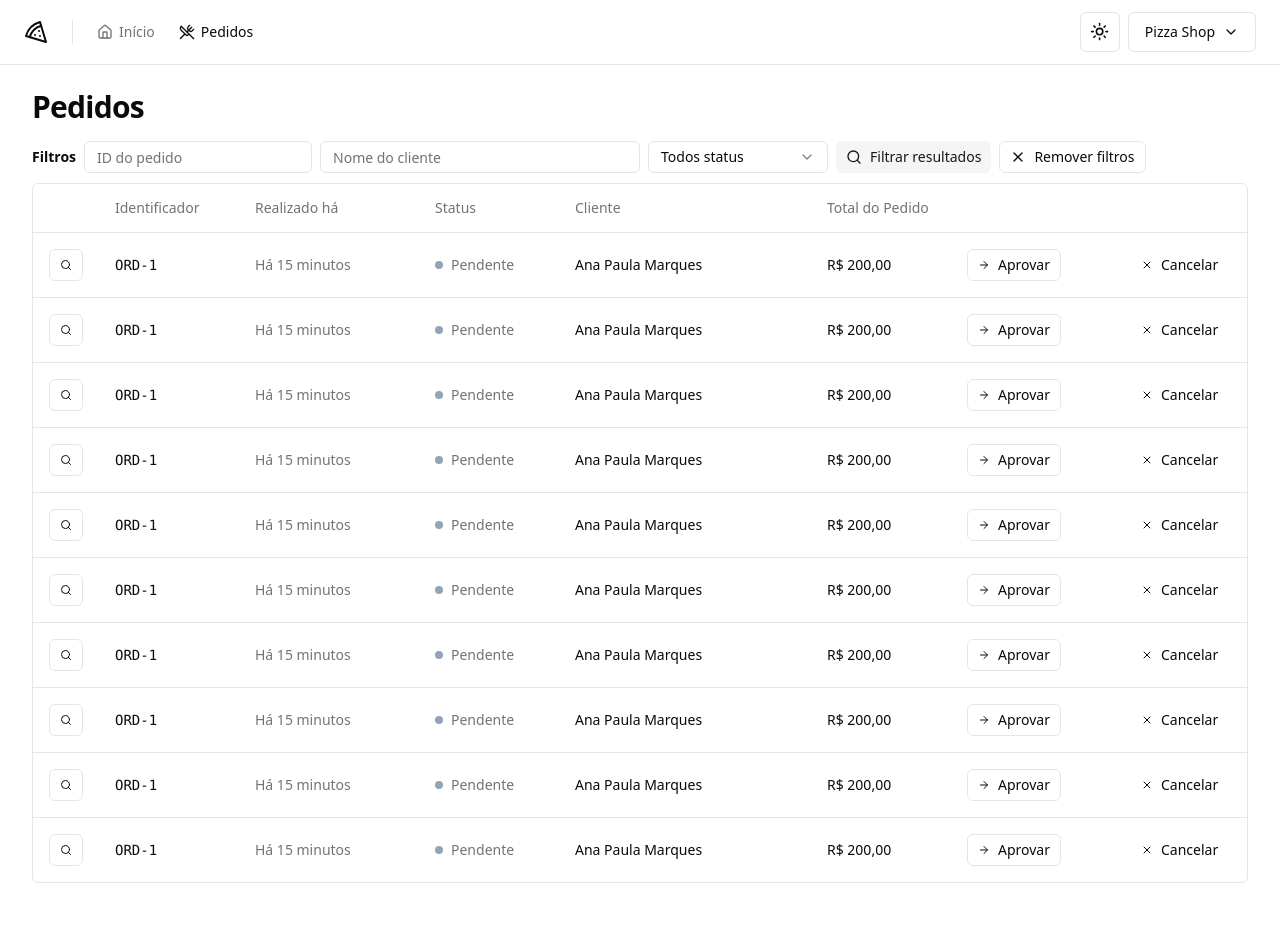
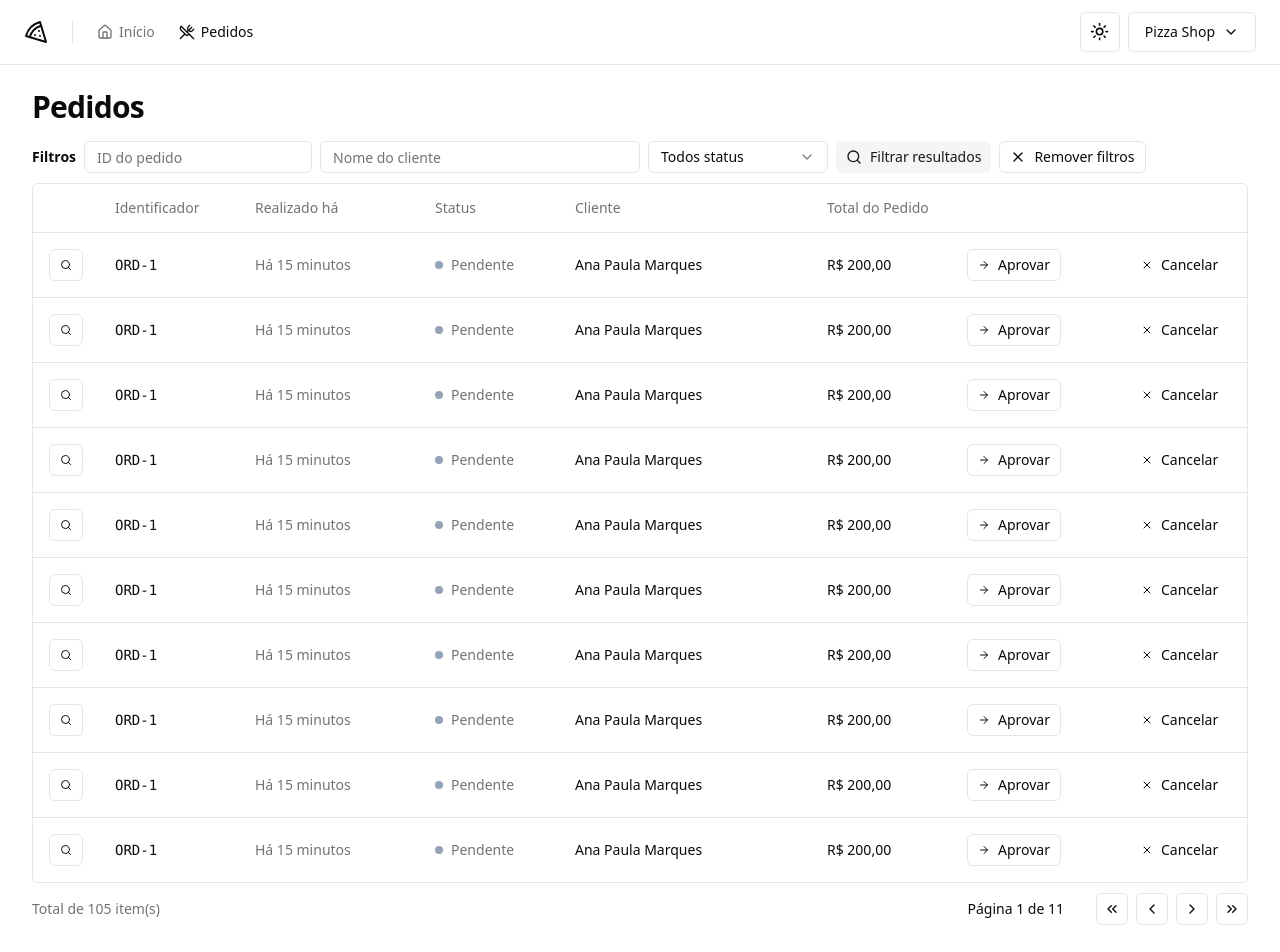
Before and after one commit to rogerrm95/pizza-shop, a React (Vite) app: page /orders in a window 1280 px wide. Shown: the top 952 px of the page. Before the commit the page ends 915 px from the top, so only its background shows below. Built offline with nearby package versions, Linux system fonts and the light colour scheme.

Commit message:
Páginas e componentes (UI) - Componente: Paginação

```diff
--- /dev/null
+++ b/src/components/pagination.tsx
@@ -0,0 +1,58 @@
+import {
+  ChevronLeft,
+  ChevronRight,
+  ChevronsLeft,
+  ChevronsRight,
+} from 'lucide-react'
+
+import { Button } from './ui/button'
+
+export interface PaginationProps {
+  pageIndex: number
+  peerPage: number
+  totalCount: number
+}
+
+export function Pagination({
+  pageIndex,
+  peerPage,
+  totalCount,
+}: PaginationProps) {
+  const pages = Math.ceil(totalCount / peerPage) || 1
+
+  return (
+    <div className="flex items-center justify-between">
+      <span className="text-sm text-muted-foreground">
+        Total de {totalCount} item(s)
+      </span>
+
+      <div className="flex items-center gap-6 lg:gap-8">
+        <div className="text-sm font-medium">
+          Página {pageIndex + 1} de {pages}
+        </div>
+
+        <div className="flex items-center gap-2">
+          <Button variant={'outline'} className="h-8 w-8 p-0">
+            <ChevronsLeft className="h-4 w-4" />
+            <span className="sr-only">Primeira página</span>
+          </Button>
+
+          <Button variant={'outline'} className="h-8 w-8 p-0">
+            <ChevronLeft className="h-4 w-4" />
+            <span className="sr-only">Página anterior</span>
+          </Button>
+
+          <Button variant={'outline'} className="h-8 w-8 p-0">
+            <ChevronRight className="h-4 w-4" />
+            <span className="sr-only">Próxima página</span>
+          </Button>
+
+          <Button variant={'outline'} className="h-8 w-8 p-0">
+            <ChevronsRight className="h-4 w-4" />
+            <span className="sr-only">Última página</span>
+          </Button>
+        </div>
+      </div>
+    </div>
+  )
+}
--- a/src/pages/app/orders/orders.tsx
+++ b/src/pages/app/orders/orders.tsx
@@ -1,5 +1,6 @@
 import { Helmet } from 'react-helmet-async'
 
+import { Pagination } from '@/components/pagination'
 import {
   Table,
   TableBody,
@@ -18,7 +19,6 @@
 
       <div className="flex flex-col gap-4">
         <h1 className="text-3xl font-bold tracking-tight">Pedidos</h1>
-      </div>
 
         <div className="space-y-2.5">
           <OrderTableFilters />
@@ -45,6 +45,9 @@
               </TableBody>
             </Table>
           </div>
+
+          <Pagination pageIndex={0} peerPage={10} totalCount={105} />
+        </div>
       </div>
     </>
   )
```
Lines whose indentation alone changed are shown as unchanged.
